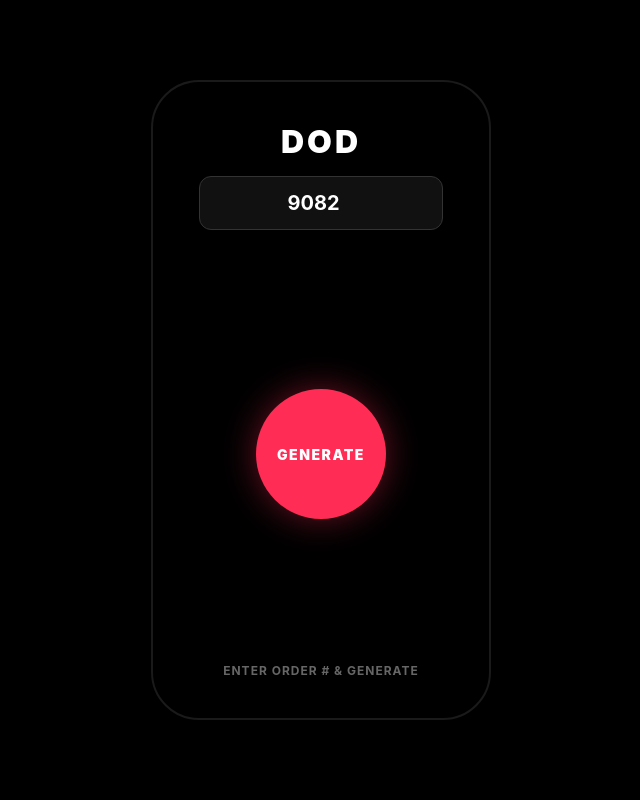
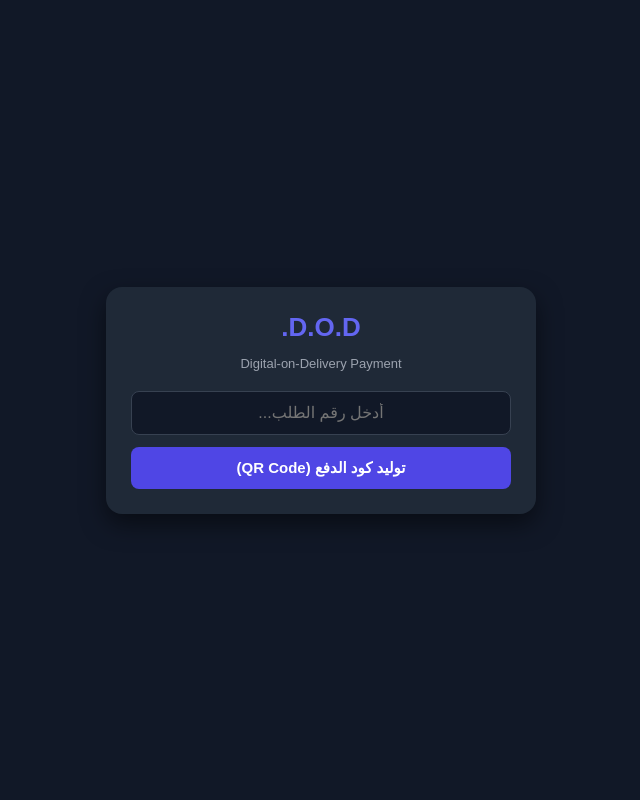
Before and after one commit to ahmdnaaman03-cmd/DOD, a Flask app: page / in a window 1280 px wide. Shown: the whole page, without its empty margins (319-959 px from the left). Run offline with Flask 3, Linux system fonts and the light colour scheme.

Commit message:
Clean directory and rebuild clean architecture

```diff
--- a/app.py
+++ b/app.py
@@ -9,8 +9,8 @@ SHOPIFY_ACCESS_TOKEN = os.environ.get("SHOPIFY_ACCESS_TOKEN", "shpat_xxxxxxxxxxx
 
 orders_db = {}
 
-def update_shopify_order_status(order_id, amount):
-    url = f"https://{SHOPIFY_DOMAIN}/admin/api/2026-07/orders/{order_id}/transactions.json"
+def update_shopify_paid(shopify_id, amount):
+    url = f"https://{SHOPIFY_DOMAIN}/admin/api/2026-07/orders/{shopify_id}/transactions.json"
     headers = {
         "X-Shopify-Access-Token": SHOPIFY_ACCESS_TOKEN,
         "Content-Type": "application/json"
@@ -26,7 +26,7 @@ def update_shopify_order_status(order_id, amount):
         res = requests.post(url, json=payload, headers=headers, timeout=5)
         return res.status_code == 201
     except Exception as e:
-        print(f"Shopify Update Error: {e}")
+        print("Shopify Error:", e)
         return False
 
 @app.route('/')
@@ -35,50 +35,34 @@ def home():
 
 @app.route('/api/shopify/webhook', methods=['POST'])
 def shopify_webhook():
-    data = request.get_json()
-    if data and 'id' in data:
-        order_name = str(data.get('order_number') or data.get('name', '')).replace('#', '')
-        total_price = data.get('total_price', '0.00')
-        shopify_id = data.get('id')
-
-        orders_db[order_name] = {
-            "shopify_id": shopify_id,
-            "amount": total_price,
-            "status": "pending"
+    data = request.get_json() or {}
+    if 'id' in data:
+        order_num = str(data.get('order_number') or data.get('name', '')).replace('#', '').strip()
+        orders_db[order_num] = {
+            "shopify_id": data.get('id'),
+            "amount": data.get('total_price', '0.00')
         }
-        print(f"[Webhook Received] Order: {order_name}, Amount: {total_price}")
-    return jsonify({"status": "success"}), 200
+    return jsonify({"status": "ok"}), 200
 
 @app.route('/api/get-order', methods=['POST'])
 def get_order():
-    req_data = request.get_json()
-    order_id = str(req_data.get('order_id', '')).replace('#', '').strip()
+    data = request.get_json() or {}
+    order_id = str(data.get('order_id', '')).replace('#', '').strip()
 
     if order_id in orders_db:
-        return jsonify({
-            "success": True,
-            "order_id": order_id,
-            "amount": orders_db[order_id]["amount"]
-        })
-    else:
-        return jsonify({
-            "success": True,
-            "order_id": order_id,
-            "amount": "949.95"
-        })
+        return jsonify({"success": True, "amount": orders_db[order_id]["amount"]})
+    return jsonify({"success": True, "amount": "949.95"})
 
 @app.route('/api/confirm-payment', methods=['POST'])
 def confirm_payment():
-    req_data = request.get_json()
-    order_id = str(req_data.get('order_id', '')).replace('#', '').strip()
-    amount = req_data.get('amount', '949.95')
+    data = request.get_json() or {}
+    order_id = str(data.get('order_id', '')).replace('#', '').strip()
+    amount = data.get('amount', '949.95')
 
     if order_id in orders_db:
-        orders_db[order_id]["status"] = "paid"
-        shopify_id = orders_db[order_id]["shopify_id"]
-        update_shopify_order_status(shopify_id, amount)
+        update_shopify_paid(orders_db[order_id]["shopify_id"], amount)
 
-    return jsonify({"success": True, "message": "Payment confirmed and Shopify updated"})
+    return jsonify({"success": True})
 
 if __name__ == '__main__':
     app.run(debug=True)
--- a/templates/index.html
+++ b/templates/index.html
@@ -1,103 +1,72 @@
 <!DOCTYPE html>
-<html lang="en" dir="ltr">
+<html lang="ar" dir="rtl">
 <head>
     <meta charset="UTF-8">
     <meta name="viewport" content="width=device-width, initial-scale=1.0">
-    <title>DOD Terminal</title>
-    <script src="https://cdnjs.cloudflare.com/ajax/libs/qrcodejs/1.0.0/qrcode.min.js"></script>
+    <title>D.O.D - Digital-on-Delivery</title>
     <style>
-        * { box-sizing: border-box; margin: 0; padding: 0; font-family: -apple-system, BlinkMacSystemFont, "Segoe UI", Roboto, sans-serif; }
-        body { background-color: #000000; color: #ffffff; display: flex; align-items: center; justify-content: center; min-height: 100vh; overflow: hidden; }
-        .phone-frame { width: 340px; height: 640px; background: #000000; border: 2px solid #1a1a1a; border-radius: 48px; padding: 35px 24px; display: flex; flex-direction: column; align-items: center; justify-content: space-between; position: relative; box-shadow: 0 25px 50px rgba(0,0,0,0.9); }
-        .dod-title { font-size: 32px; font-weight: 900; color: #ffffff; margin-top: 5px; letter-spacing: 3px; }
-        .input-box { width: 100%; margin: 15px 0; text-align: center; }
-        .order-input { width: 85%; padding: 14px; border-radius: 12px; border: 1px solid #333333; background: #111111; color: #ffffff; font-size: 20px; font-weight: 700; text-align: center; outline: none; }
-        .order-input:focus { border-color: #ff2d55; }
-        .action-area { display: flex; flex-direction: column; align-items: center; justify-content: center; flex: 1; width: 100%; }
-        .btn-red-circle { width: 130px; height: 130px; border-radius: 50%; background: #ff2d55; color: #ffffff; border: none; font-size: 14px; font-weight: 900; letter-spacing: 1.5px; cursor: pointer; display: flex; align-items: center; justify-content: center; text-transform: uppercase; box-shadow: 0 0 35px rgba(255, 45, 85, 0.4); transition: transform 0.25s; }
-        .btn-red-circle:active { transform: scale(0.92); }
-        #qr-container { display: none; background: #ffffff; padding: 16px; border-radius: 20px; box-shadow: 0 10px 30px rgba(255,255,255,0.1); }
-        #qr-code { display: flex; justify-content: center; }
-        .status-area { margin-bottom: 5px; text-align: center; }
-        .status-text { font-size: 12px; color: #666666; font-weight: 700; letter-spacing: 1px; }
-        .status-paid { color: #34c759 !important; font-weight: 800; font-size: 14px; }
-        .btn-reset { display: none; margin-top: 10px; background: transparent; color: #888888; border: 1px solid #333333; padding: 8px 18px; border-radius: 20px; font-size: 12px; font-weight: 600; cursor: pointer; }
+        body { background: #111827; color: #fff; font-family: sans-serif; display: flex; justify-content: center; align-items: center; min-height: 100vh; margin: 0; }
+        .card { background: #1f2937; padding: 25px; border-radius: 16px; width: 90%; max-width: 380px; text-align: center; box-shadow: 0 10px 25px rgba(0,0,0,0.5); }
+        h1 { color: #6366f1; margin: 0 0 5px 0; font-size: 26px; }
+        p.sub { color: #9ca3af; font-size: 13px; margin-bottom: 20px; }
+        input { width: 100%; padding: 12px; border-radius: 8px; border: 1px solid #374151; background: #111827; color: #fff; text-align: center; font-size: 16px; box-sizing: border-box; margin-bottom: 12px; }
+        button.btn { width: 100%; padding: 12px; border-radius: 8px; border: none; background: #4f46e5; color: #fff; font-weight: bold; font-size: 15px; cursor: pointer; }
+        #box { display: none; margin-top: 20px; }
+        .amt { font-size: 18px; font-weight: bold; margin-bottom: 15px; }
+        .badge { margin-top: 15px; padding: 10px; border-radius: 8px; background: #374151; color: #fbbf24; font-size: 14px; }
+        .btn-next { margin-top: 15px; width: 100%; padding: 10px; border-radius: 8px; border: 1px solid #10b981; background: transparent; color: #10b981; cursor: pointer; }
     </style>
 </head>
 <body>
-    <div class="phone-frame">
-        <div class="dod-title">DOD</div>
-        <div class="input-box" id="input-container">
-            <input type="number" pattern="[0-9]*" id="order-id-input" class="order-input" value="9082" placeholder="ENTER ORDER #">
-        </div>
-        <div class="action-area">
-            <button class="btn-red-circle" id="pay-btn" onclick="generateQR()">GENERATE</button>
-            <div id="qr-container">
-                <div id="qr-code"></div>
-            </div>
-        </div>
-        <div class="status-area">
-            <div id="status" class="status-text">ENTER ORDER # & GENERATE</div>
-            <button id="reset-btn" class="btn-reset" onclick="resetTerminal()">NEXT ORDER</button>
+    <div class="card">
+        <h1>D.O.D.</h1>
+        <p class="sub">Digital-on-Delivery Payment</p>
+        <input type="text" id="orderId" placeholder="أدخل رقم الطلب...">
+        <button class="btn" onclick="run()">توليد كود الدفع (QR Code)</button>
+
+        <div id="box">
+            <div class="amt">المبلغ المطلوب: <span id="val">0</span> ج.م</div>
+            <img id="qr" src="" style="width:180px; height:180px; border-radius:8px;">
+            <div id="st" class="badge">في انتظار دفع العميل...</div>
+            <button class="btn-next" onclick="cls()">طلب جديد (Next Order)</button>
         </div>
     </div>
 
     <script>
-        let currentOrderId = "";
-        let trackingInterval = null;
-
-        function generateQR() {
-            const inputVal = document.getElementById('order-id-input').value.trim();
-            if(!inputVal) return alert("Please enter Order Number!");
-
-            currentOrderId = inputVal;
-            document.getElementById('input-container').style.display = 'none';
-            document.getElementById('pay-btn').style.display = 'none';
-            document.getElementById('qr-container').style.display = 'block';
-            document.getElementById('status').innerText = "AWAITING PAYMENT";
-            document.getElementById('qr-code').innerHTML = "";
-
-            new QRCode(document.getElementById("qr-code"), {
-                text: "https://pay.breadfast.com/dod?order=" + currentOrderId + "&amount=245.00",
-                width: 150,
-                height: 150,
-                colorDark: "#000000",
-                colorLight: "#ffffff"
+        function run() {
+            let id = document.getElementById('orderId').value;
+            if(!id) return;
+            fetch('/api/get-order', {
+                method: 'POST',
+                headers: {'Content-Type': 'application/json'},
+                body: JSON.stringify({order_id: id})
+            })
+            .then(r => r.json())
+            .then(d => {
+                document.getElementById('val').innerText = d.amount;
+                document.getElementById('qr').src = `https://api.qrserver.com/v1/create-qr-code/?size=180x180&data=PAY_${id}_${d.amount}`;
+                document.getElementById('box').style.display = 'block';
+                setTimeout(() => {
+                    fetch('/api/confirm-payment', {
+                        method: 'POST',
+                        headers: {'Content-Type': 'application/json'},
+                        body: JSON.stringify({order_id: id, amount: d.amount})
+                    }).then(() => {
+                        let s = document.getElementById('st');
+                        s.innerText = '✓ تم الدفع بنجاح (PAYMENT SUCCESSFUL)';
+                        s.style.background = '#065f46';
+                        s.style.color = '#34d399';
+                    });
+                }, 3000);
             });
-
-            startTracking();
-
-            setTimeout(() => {
-                fetch('/api/simulate-payment/' + currentOrderId, { method: 'POST' });
-            }, 3000);
         }
-
-        function startTracking() {
-            trackingInterval = setInterval(() => {
-                fetch('/api/order/' + currentOrderId)
-                .then(res => res.json())
-                .then(data => {
-                    if (data.status === 'PAID') {
-                        const badge = document.getElementById('status');
-                        badge.innerText = "PAYMENT SUCCESSFUL ✓";
-                        badge.className = "status-text status-paid";
-                        document.getElementById('qr-container').style.display = 'none';
-                        document.getElementById('reset-btn').style.display = 'inline-block';
-                        clearInterval(trackingInterval);
-                    }
-                });
-            }, 1000);
-        }
-
-        function resetTerminal() {
-            clearInterval(trackingInterval);
-            document.getElementById('input-container').style.display = 'block';
-            document.getElementById('pay-btn').style.display = 'flex';
-            document.getElementById('qr-container').style.display = 'none';
-            document.getElementById('reset-btn').style.display = 'none';
-            document.getElementById('status').innerText = "ENTER ORDER # & GENERATE";
-            document.getElementById('status').className = "status-text";
-            document.getElementById('order-id-input').value = "";
+        function cls() {
+            document.getElementById('orderId').value = '';
+            document.getElementById('box').style.display = 'none';
+            let s = document.getElementById('st');
+            s.innerText = 'في انتظار دفع العميل...';
+            s.style.background = '#374151';
+            s.style.color = '#fbbf24';
         }
     </script>
 </body>
```
